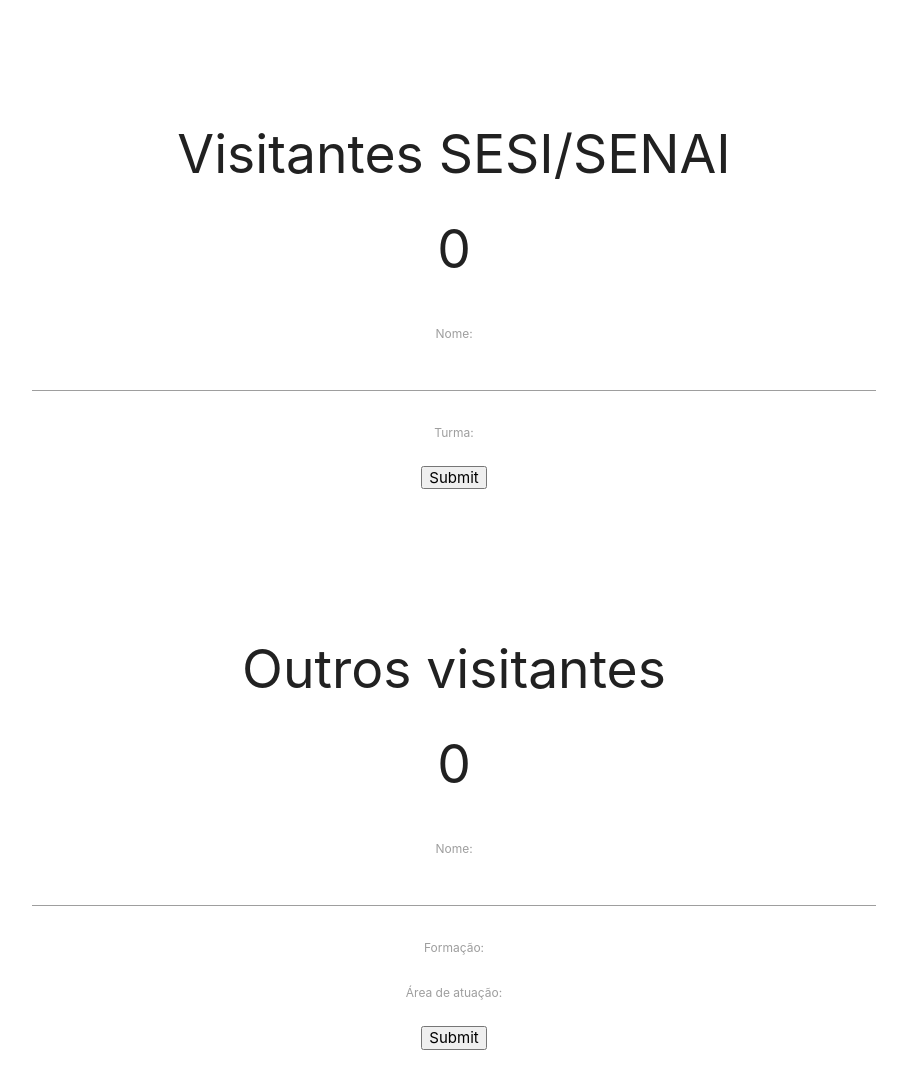
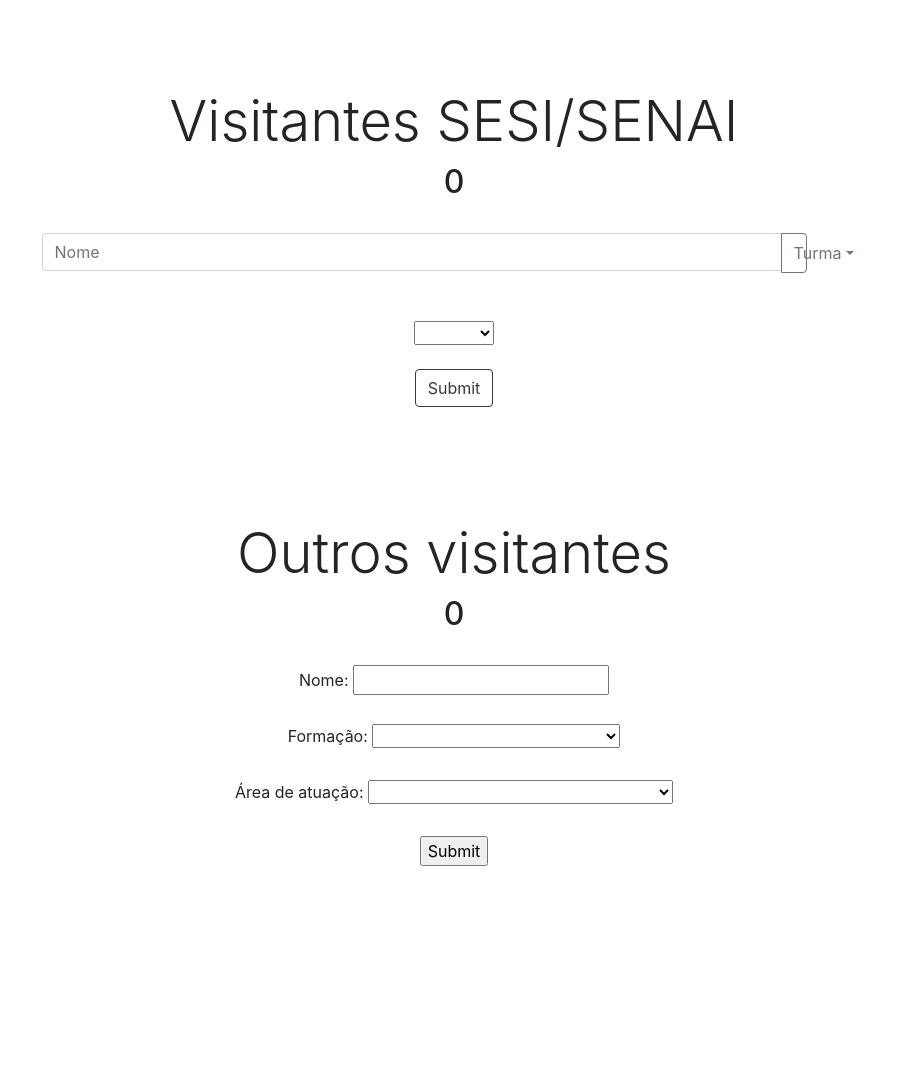
Before and after one commit to gusthawojunkes/trab_viagem, a plain HTML site: page index.html in a window 1280 px wide. Shown: the whole page, without its empty margins (186-1093 px from the left). After the commit the page ends 891 px from the top, so only its background shows below. Drawn offline with nearby package versions, Linux system fonts and the light colour scheme.

Commit message:
Update index.html

```diff
--- a/index.html
+++ b/index.html
@@ -2,32 +2,43 @@
 <html lang="en">
     <head>
         <meta charset="utf-8">
+        <title>Viagem de estudos</title>
 
         <!--Link Jquery-->
         <script src="http://code.jquery.com/jquery-3.3.1.slim.min.js"></script>
 
         <!--Link Arquivos externos-->
 
-        <!-- Compiled and minified CSS -->
-        <link rel="stylesheet" href="https://cdnjs.cloudflare.com/ajax/libs/materialize/1.0.0/css/materialize.min.css">
-
-        <!-- Compiled and minified JavaScript -->
-        <script src="https://cdnjs.cloudflare.com/ajax/libs/materialize/1.0.0/js/materialize.min.js"></script>
-
+        <link rel="stylesheet" href="https://stackpath.bootstrapcdn.com/bootstrap/4.3.1/css/bootstrap.min.css" integrity="sha384-ggOyR0iXCbMQv3Xipma34MD+dH/1fQ784/j6cY/iJTQUOhcWr7x9JvoRxT2MZw1T" crossorigin="anonymous">
         <link rel="stylesheet" type="text/css" href="style.css"/>
+        <script src="https://code.jquery.com/jquery-3.3.1.slim.min.js" integrity="sha384-q8i/X+965DzO0rT7abK41JStQIAqVgRVzpbzo5smXKp4YfRvH+8abtTE1Pi6jizo" crossorigin="anonymous"></script>
+        <script src="https://cdnjs.cloudflare.com/ajax/libs/popper.js/1.14.7/umd/popper.min.js" integrity="sha384-UO2eT0CpHqdSJQ6hJty5KVphtPhzWj9WO1clHTMGa3JDZwrnQq4sF86dIHNDz0W1" crossorigin="anonymous"></script>
+        <script src="https://stackpath.bootstrapcdn.com/bootstrap/4.3.1/js/bootstrap.min.js" integrity="sha384-JjSmVgyd0p3pXB1rRibZUAYoIIy6OrQ6VrjIEaFf/nJGzIxFDsf4x0xIM+B07jRM" crossorigin="anonymous"></script>
         <script href='code.js' type='text/javascript'></script>
     </head>
     <body>
+            <div class="container-fluid">
         <form method="POST">
             <div id="col-1">
-                <h2>Visitantes SESI/SENAI</h2>
+                <h2 class="display-4 text-center">Visitantes SESI/SENAI</h2>
                 <h2 id="cont1">0</h2>
                 <br>
-                <label>Nome: </label>
-                <input type="text" id="nome1" pattern="[a-zA-Z]+" title="Apenas Letras" required>
+                <div class="input-group">
+                        <input type="text" class="form-control" aria-label="Text input with dropdown button" id="nome1" pattern="[a-zA-Z]+" title="Apenas Letras" required placeholder="Nome">
+                        <div class="input-group-append">
+                          <button class="btn btn-outline-secondary dropdown-toggle" type="button" data-toggle="dropdown" aria-haspopup="true" aria-expanded="false">Turma</button>
+                          <div class="dropdown-menu">
+                            <a class="dropdown-item" href="#">Action</a>
+                            <a class="dropdown-item" href="#">Another action</a>
+                            <a class="dropdown-item" href="#">Something else here</a>
+                            <div role="separator" class="dropdown-divider"></div>
+                            <a class="dropdown-item" href="#">Separated link</a>
+                          </div>
+                        </div>
+                      </div>
+                                <br>
                 <br>
-                <br>
-                <label>Turma: </label>
+
                 <select id="turmas" required>
                     <option value=""></option>
                     <optgroup label="Primeiro Ano">
@@ -49,13 +60,13 @@
                 </select>
                 <br>
                 <br>
-                <input type="submit" id="btn1">
+                <input type="submit" class="btn btn-outline-dark" id="btn1">
 
             </div>
         </form>
         <form method="POST">
             <div id="col-2">
-                <h2>Outros visitantes</h2>
+                <h2 class="display-4 text-center">Outros visitantes</h2>
                 <h2 id="cont2">0</h2>
                 <br>
                 <label>Nome: </label>
@@ -118,6 +129,7 @@
                 <br>
                 <input type="submit" id="btn2">
             </div>
+        </div>
         </form>
         <script src="code.js"></script>
     </body>
```
